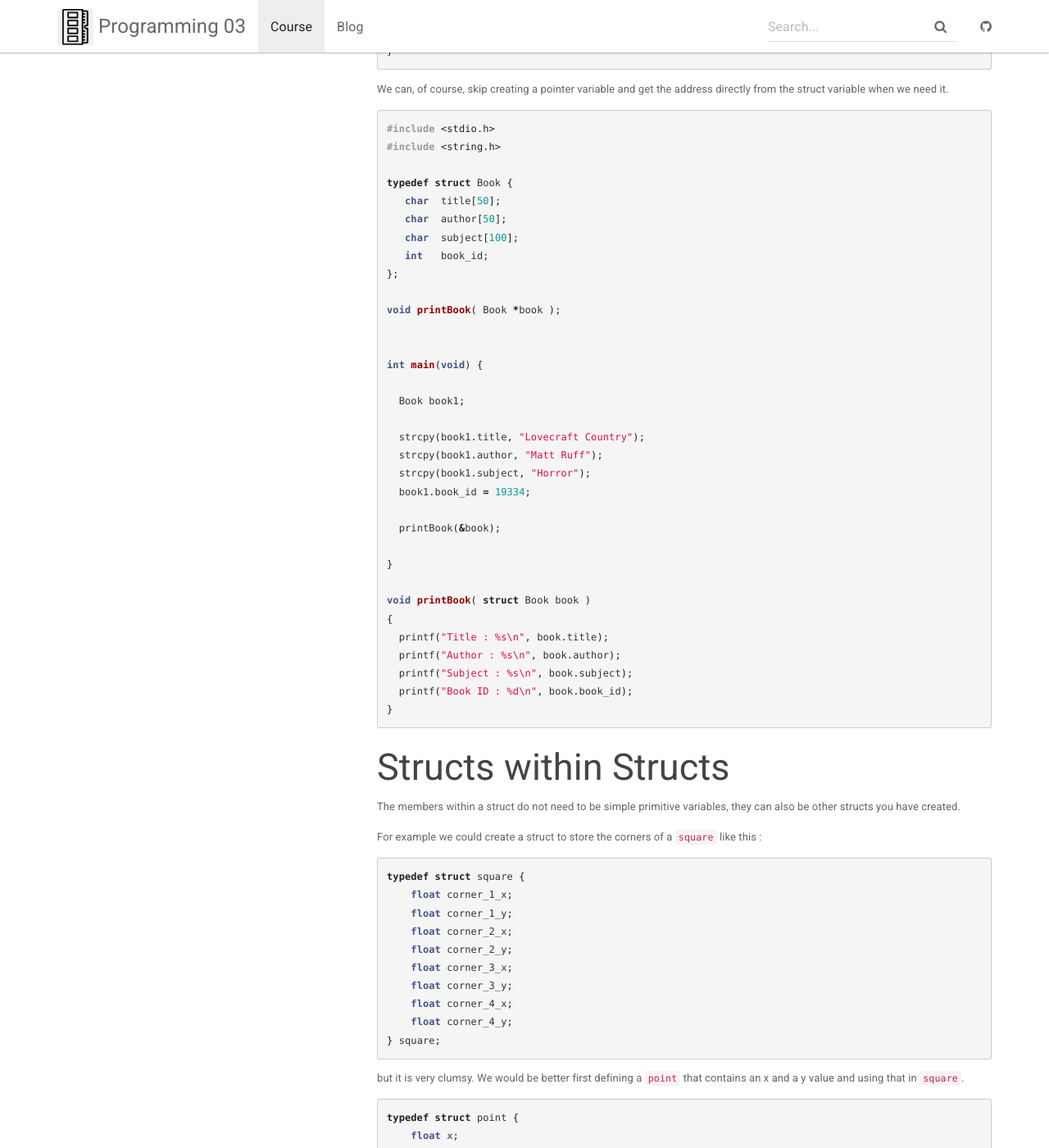
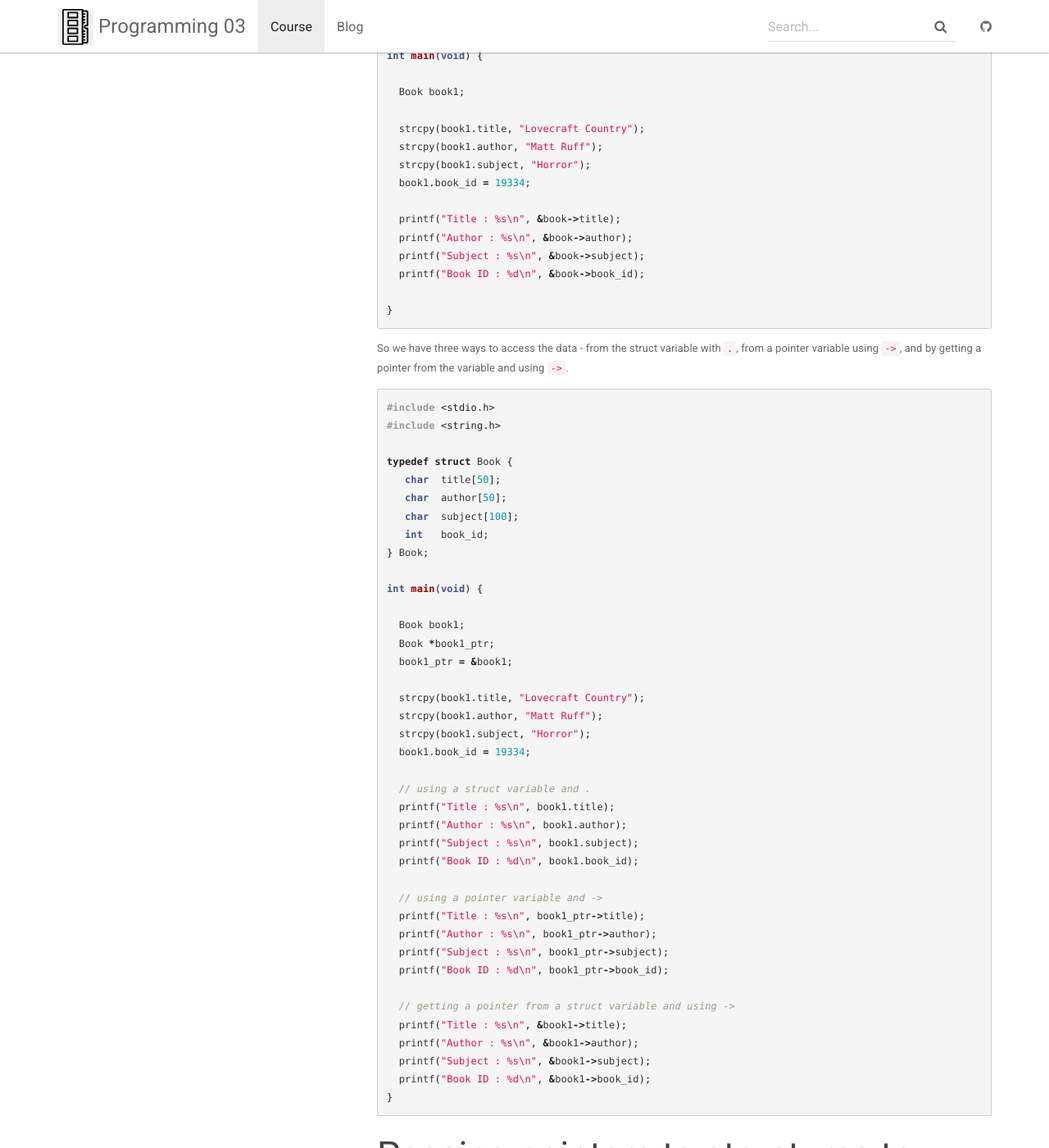
Before and after one commit to andyguestysj/prog03, a Jekyll site: the page built from _docs/topics/5-cstruct/cstruct-01.md, in a window 1280 px wide and 1400 px high, scrolled down 5554 px. Shown: the whole window at 82% size. Built offline with Jekyll 4.4.1, drawn with Linux system fonts in a browser that asks for light colours; some of the changed text lies outside the part shown.

Commit message:
pointers

````diff
--- a/_docs/topics/5-cstruct/cstruct-01.md
+++ b/_docs/topics/5-cstruct/cstruct-01.md
@@ -186,18 +184,14 @@
   strcpy(book1.subject, "Horror");
   book1.book_id = 19334;
 
-  printBook(book1);
+  printf("Title : %s\n", book1.title);
+  printf("Author : %s\n", book1.author);
+  printf("Subject : %s\n", book1.subject);
+  printf("Book ID : %d\n", book1.book_id);
+
 
 
   return 0;
-}
-
-void printBook( struct Book book )
-{
-  printf("Title : %s\n", book.title);
-  printf("Author : %s\n", book.author);
-  printf("Subject : %s\n", book.subject);
-  printf("Book ID : %d\n", book.book_id);
 }
 ```
 
@@ -214,14 +208,14 @@
    char  author[50];
    char  subject[100];
    int   book_id;
-};
+} Book;
 
 int main(void) {
 
   Book book1;
   Book *book1_ptr;
 
-  *book1_ptr = &book1;
+  book1_ptr = &book1;
 }
 ```
 
@@ -236,32 +230,24 @@
    char  author[50];
    char  subject[100];
    int   book_id;
-};
-
-void printBook( Book *book );
-
+} Book;
 
 int main(void) {
 
   Book book1;
   Book *book1_ptr;
-  *book1_ptr = &book1;
+  book1_ptr = &book1;
 
   strcpy(book1.title, "Lovecraft Country");
   strcpy(book1.author, "Matt Ruff");
   strcpy(book1.subject, "Horror");
   book1.book_id = 19334;
 
-  printBook(book1_ptr);
+  printf("Title : %s\n", book1_ptr->title);
+  printf("Author : %s\n", book1_ptr->author);
+  printf("Subject : %s\n", book1_ptr->subject);
+  printf("Book ID : %d\n", book1_ptr->book_id);
 
-}
-
-void printBook( struct Book book )
-{
-  printf("Title : %s\n", book.title);
-  printf("Author : %s\n", book.author);
-  printf("Subject : %s\n", book.subject);
-  printf("Book ID : %d\n", book.book_id);
 }
 ```
 
@@ -290,16 +273,99 @@
   strcpy(book1.subject, "Horror");
   book1.book_id = 19334;
 
-  printBook(&book);
+  printf("Title : %s\n", &book->title);
+  printf("Author : %s\n", &book->author);
+  printf("Subject : %s\n", &book->subject);
+  printf("Book ID : %d\n", &book->book_id);
 
 }
+```
 
-void printBook( struct Book book )
+So we have three ways to access the data - from the struct variable with `.`, from a pointer variable using `->`, and by getting a pointer from the variable and using `->`.
+
+```c
+#include <stdio.h>
+#include <string.h>
+
+typedef struct Book {
+   char  title[50];
+   char  author[50];
+   char  subject[100];
+   int   book_id;
+} Book;
+
+int main(void) {
+
+  Book book1;
+  Book *book1_ptr;
+  book1_ptr = &book1;
+
+  strcpy(book1.title, "Lovecraft Country");
+  strcpy(book1.author, "Matt Ruff");
+  strcpy(book1.subject, "Horror");
+  book1.book_id = 19334;
+
+  // using a struct variable and .
+  printf("Title : %s\n", book1.title);
+  printf("Author : %s\n", book1.author);
+  printf("Subject : %s\n", book1.subject);
+  printf("Book ID : %d\n", book1.book_id);
+
+  // using a pointer variable and ->
+  printf("Title : %s\n", book1_ptr->title);
+  printf("Author : %s\n", book1_ptr->author);
+  printf("Subject : %s\n", book1_ptr->subject);
+  printf("Book ID : %d\n", book1_ptr->book_id);
+
+  // getting a pointer from a struct variable and using ->
+  printf("Title : %s\n", &book1->title);
+  printf("Author : %s\n", &book1->author);
+  printf("Subject : %s\n", &book1->subject);
+  printf("Book ID : %d\n", &book1->book_id);
+}
+```
+
+## Passing pointers to structures to functions
+
+You can pass pointers to structures to function the same way you pass any other pointer.
+
+```c
+#include <stdio.h>
+#include <string.h>
+
+  typedef struct Book {
+   char  title[50];
+   char  author[50];
+   char  subject[100];
+   int   book_id;
+} Book;
+
+void printBook( Book *book ); // Note the change here, parameter is a pointer to a struct
+
+int main(void) {
+
+  Book book1;
+  strcpy(book1.title, "Lovecraft Country");
+  strcpy(book1.author, "Matt Ruff");
+  strcpy(book1.subject, "Horror");
+  book1.book_id = 19334;
+
+  printBook(&book1);
+
+  // or alternatively
+  Book *book_ptr = &book1;
+  printBook(book_ptr);
+  // but why bother creating the pointer variable if you aren't going to use it again?
+
+  return 0;
+}
+
+void printBook( Book *book )
 {
-  printf("Title : %s\n", book.title);
-  printf("Author : %s\n", book.author);
-  printf("Subject : %s\n", book.subject);
-  printf("Book ID : %d\n", book.book_id);
+  printf("Title : %s\n", book->title);
+  printf("Author : %s\n", book->author);
+  printf("Subject : %s\n", book->subject);
+  printf("Book ID : %d\n", book->book_id);
 }
 ```
 
@@ -477,4 +543,8 @@
 Corner 3 (1.000000,4.000000)
 ```
 
-[Square & Point code in replit.com](https://replit.com/@andyguest/cStructSquare)
+Now because we've passed a pointer to the square data structure we are using that pointer to access the memory address the original square struct is stored in and we are updateing that.
+
+**Code**
+* [Square & Point Repository if you want to clone it](https://github.com/andyguestysj/cStructSquare.git)
+* [Square & Point code in replit.com](https://replit.com/@andyguest/cStructSquare)
````
Also changed, not shown: other parts of _docs/topics/5-cstruct/cstruct-01.md (+1 -6 lines), _docs/topics/5-cstruct/cstruct-02.md (+23 -12 lines).
